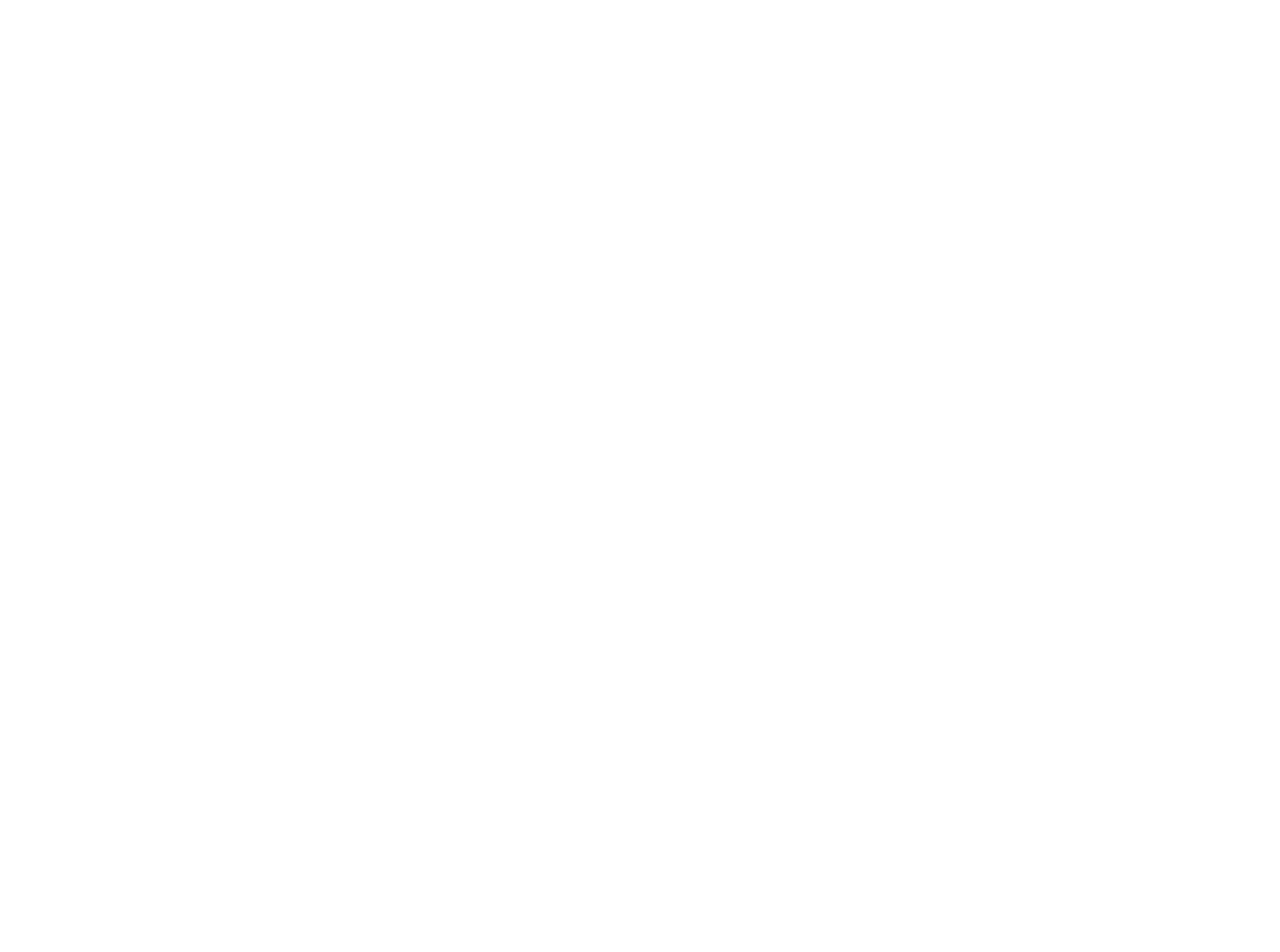
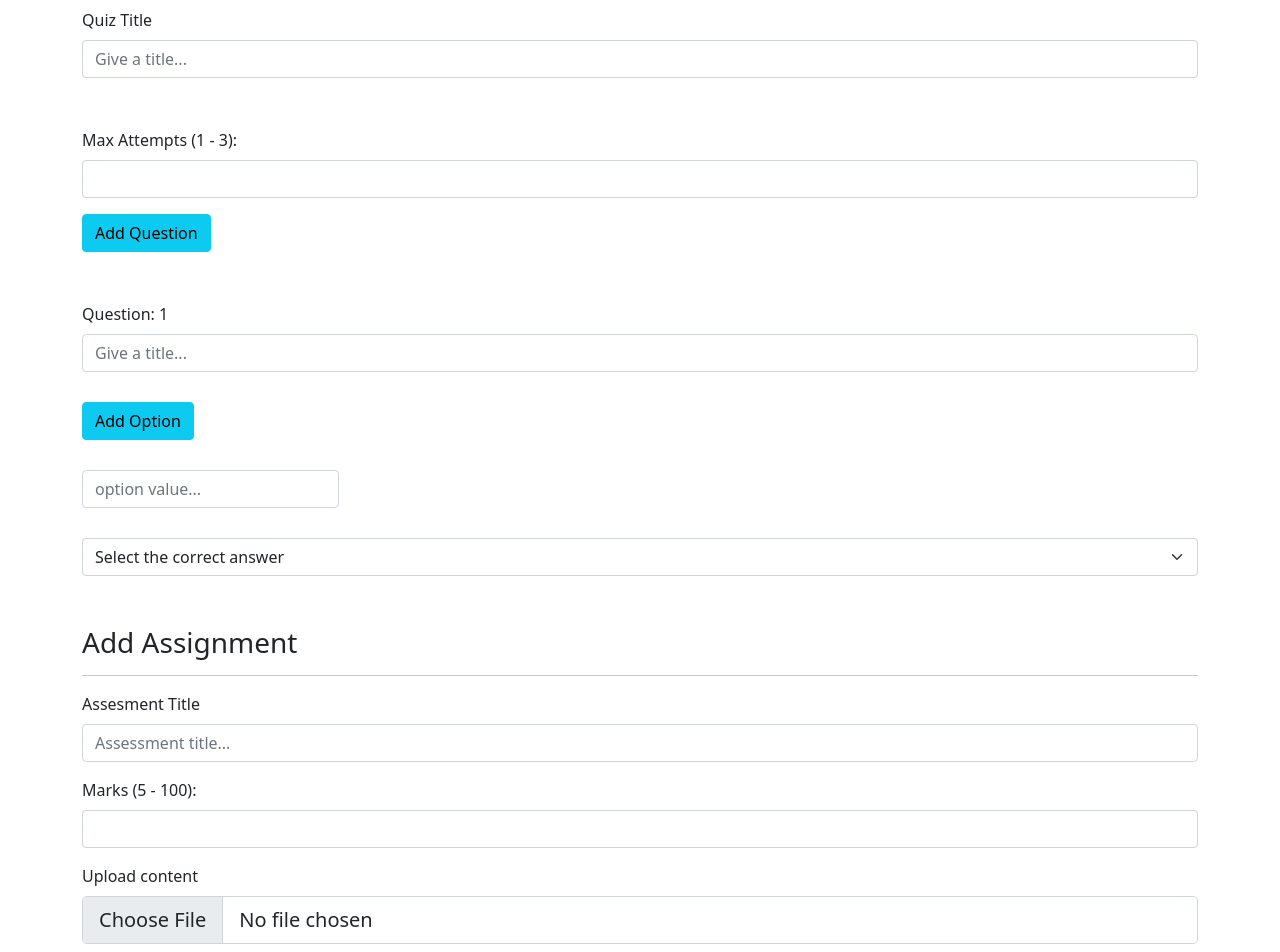
Before and after one commit to haroon-omer2000/brilliantpro, a React (Create React App) app: page /AddCourse in a window 1280 px wide. Shown: the part 900-1852 px from the top of the page. Before the commit the page ends 818 px from the top, so only its background shows below. Built offline with nearby package versions, Linux system fonts and the light colour scheme.

Commit message:
Add ability to add atleast one quiz/assignment upon creating new course

```diff
--- a/src/components/AddCourse.js
+++ b/src/components/AddCourse.js
@@ -8,41 +8,121 @@
 
   const navigate = useNavigate();
 
+  //////////////////// COURSE INFORMATION
   const [title, setTitle] = useState('');
   const [weeks, setWeeks] = useState(1);
   const [price, setPrice] = useState(5);
   const [overview, setOverview] = useState('');
   const [imageUpload, setImageUpload] = useState(null);
   const [certificateUpload, setCertificateUpload] = useState(null);
-  const [certificate, setCertificate] = useState(null);
+  const [maxAttempts, setMaxAttempts] = useState(1);
 
   const uploadImage = async(e) => {
     e.preventDefault();
     const imageRef = ref(storage, `course_banners/${imageUpload.name + v4()}`);
     uploadBytes(imageRef, imageUpload).then((snapshot) => {
-        getDownloadURL(snapshot.ref).then( url => {
-            uploadCertificate(url)
+        getDownloadURL(snapshot.ref).then( image => {
+            uploadCertificate(image)
         })
     })
   }
 
-  const uploadCertificate = (url) => {
+  const uploadCertificate = (image) => {
     const certificateRef = ref(storage, `course_certificates/${certificateUpload.name + v4()}`);
     uploadBytes(certificateRef, certificateUpload).then((snapshot) => {
         getDownloadURL(snapshot.ref).then( certificate => {
-            addCourse(url, certificate)
+            uploadContent(image, certificate)
         })
     })
   }
 
-  const addCourse = async(url, certificate) => {
+  //////////////////// QUIZ INFORMATION
+  const [quizTitle, setQuizTitle] = useState('');
+  const [questions, setQuestions] = useState([
+      {
+          question: "",
+          options: [
+              {
+                  option: "",
+                  correct: false
+              }
+          ]
+      }
+  ]);
+
+  const handleQuestionChange = (i, e) => {
+    let tempQuestions = [...questions];
+    tempQuestions[i].question = e.target.value;
+    setQuestions(tempQuestions);
+  }
+
+  const handleOptionChange = (index, i, e) => {
+    let tempQuestions = [...questions];
+    tempQuestions[index].options[i].option = e.target.value;
+    setQuestions(tempQuestions);
+  }
+
+  const addQuestion = () => {
+      setQuestions([...questions,{
+        question: "",
+        options: [
+            {
+                option: "",
+                correct: false
+            }
+        ]
+      }]);
+  }
+
+  const addOption = (i) => {
+    let tempQuestions = [...questions];
+    let question = {...questions[i]};
+    question.options.push( {
+        option: "",
+        correct: false
+    })
+    tempQuestions[i] = question;
+    setQuestions(tempQuestions);
+  }
+
+  const markCorrect = (e, i) => {
+    let tempQuestions = [...questions];
+    let question = {...questions[i]};
+    question.options[e.target.value].correct = true;
+    tempQuestions[i] = question;
+    setQuestions(tempQuestions);
+  }
+
+  //////////////////// ASSIGNMENT INFORMATION
+  const [assignmentTitle, setAssignmentTitle] = useState('');
+  const [marks, setMarks] = useState(0);
+  const [contentUpload, setContentUpload] = useState(null);
+
+  const uploadContent = async(image, certificate) => {
+    const assessmentRef = ref(storage, `course_materials/${contentUpload.name + v4()}`);
+    uploadBytes(assessmentRef, contentUpload).then((snapshot) => {
+      getDownloadURL(snapshot.ref).then( url => {
+          addCourse(image, certificate, url);
+      });
+    });
+  }
+
+
+//   const addQuiz = async (e) => {
+//     e.preventDefault();
+
+
+//   }
+
+
+  const addCourse = async(image, certificate, url, e) => {
 
     const course_info = {
         title,
         weeks,
         overview,
         price,
-        url,
+        image,
         certificate
     };
 
@@ -53,7 +133,38 @@
         },
         body: JSON.stringify(course_info)
     }).then(response => response.json()).then(status => {
-        navigate("/");
+        let title = quizTitle;
+        let max_attempts = maxAttempts;
+        const quiz_data = {
+            title,
+            questions,
+            max_attempts
+        };
+
+        fetch(`http://localhost:4000/Courses/${status['course_id']}/Quizzes/new`,{
+        method: "POST",
+        headers: {
+            "Content-Type":"application/json"
+        },
+        body: JSON.stringify(quiz_data)
+        }).then(response => response.json()).then(status => {
+            let title = assignmentTitle;
+            const assessment_info = {
+                title,
+                marks,
+                url
+              }
+
+              fetch(`http://localhost:4000/Courses/${status['course_id']}/Assessments/new`,{
+              method: "POST",
+              headers: {
+                  "Content-Type":"application/json"
+              },
+              body: JSON.stringify(assessment_info)
+              }).then(response => response.json()).then(status => {
+                navigate("/");
+              });
+        });
     });
   }
 
@@ -61,6 +172,7 @@
     <div className='container'>
         <h2 className='page-header'>Enter course details</h2>
         <form onSubmit={uploadImage}>
+            <h3>Add Course Info</h3><hr/>
             <div className="mb-3">
                 <label htmlFor="title" className="form-label">Course Title</label>
                 <input onChange={(e) => {setTitle(e.target.value)}} required type="text" className="form-control"  placeholder='Course title...' />
@@ -84,7 +196,72 @@
             <div>
                 <label htmlFor="formFileLg" className="form-label">Upload course certificate</label>
                 <input onChange={(e) => {setCertificateUpload(e.target.files[0])}} accept=".pdf" required className="form-control form-control-lg" id="formFileLg" type="file"/>
+            </div><br/><br/>
+
+            {/* ///////// QUIZ INFORMATION /////////////// */}
+            <h3>Add Quiz</h3><hr/>
+            <div className="mb-3">
+                <label htmlFor="exampleFormControlInput1" className="form-label">Quiz Title</label>
+                <input onChange={(e) => setQuizTitle(e.target.value)} value={quizTitle} required type="text" className="form-control quiz-title" id="exampleFormControlInput1" placeholder="Give a title..." />
+            </div>
+            <div className="mb-3">
+              <label className="form-label" htmlFor="max_attempts">Max Attempts (1 - 3):</label>
+              <input onChange={(e) => setMaxAttempts(e.target.value)} className="form-control" required type="number" id="max_attempts" name="max_attempts" min="1" max="3" />
+            </div>
+            <button type='button' onClick={addQuestion} className='btn btn-info quiz-title'>Add Question</button>
+            <div>
+            {
+                (questions.length !== 0) ?
+
+                    questions.map((question, index) => {
+                        return (
+                            <div className='quiz-title' key = {index} >
+                                <label htmlFor="exampleFormControlInput1" className="form-label">Question: {index + 1} </label>
+                                <input onChange={ (e) => handleQuestionChange(index, e)} required type="text" className="form-control question-text" value={question.question} id="exampleFormControlInput1" placeholder="Give a title..." />
+                                <button type='button' onClick={(e) => addOption(index)} className='btn btn-info question-text'>Add Option</button><br/>
+                                <div className="input-group input-space">
+                                    {
+                                        question.options.map((option, i) => {
+                                            return (
+                                                <div key={i} >
+                                                    <input onChange={(e) => handleOptionChange(index, i, e)} required type="text" placeholder='option value...' className="form-control" />
+                                                </div>
+                                            )
+                                        })
+                                    }
+                                </div>
+                                <select required className="form-select" aria-label="Default select example" onChange={(e) => markCorrect(e, index)}>
+                                    <option selected value="" disabled>Select the correct answer</option>
+                                    {question.options.map( (option, i) => {
+                                        return (
+                                            <option key={i} value={i}>{option.option}</option>
+                                        )
+                                    })}
+                                </select>
+                            </div>
+                        )
+                    })
+
+                    :
+                        false
+            }
+            </div>
+
+            {/* ///////// ASSIGNMENT INFORMATION /////////////// */}
+            <h3>Add Assignment</h3><hr/>
+            <div className="mb-3">
+                <label htmlFor="title" className="form-label">Assesment Title</label>
+                <input onChange={(e) => {setAssignmentTitle(e.target.value)}} required type="text" className="form-control"  placeholder='Assessment title...' />
+            </div>
+            <div className="mb-3">
+              <label className="form-label" htmlFor="quantity">Marks (5 - 100):</label>
+              <input onChange={(e) => setMarks(e.target.value)} className="form-control" required type="number" id="quantity" name="quantity" min="5" max="100" />
+            </div>
+            <div>
+                <label htmlFor="formFileLg" className="form-label">Upload content</label>
+                <input onChange={(e) => {setContentUpload(e.target.files[0])}} accept=".pdf,.pptx,.xlsx,.docx" required className="form-control form-control-lg" id="formFileLg" type="file"/>
             </div><br/>
+
             <button type="submit" className="btn btn-primary">ADD</button>
         </form>
     </div>
--- a/src/components/CourseInfo.js
+++ b/src/components/CourseInfo.js
@@ -5,7 +5,7 @@
   return (
     <div className="col">
       <div className="card h-100 text-center">
-        <img src={course.url} className="courses-img card-img-top" alt='...'/>
+        <img src={course.image} className="courses-img card-img-top" alt='...'/>
         <div className="card-body">
           <h5 className="card-title">{course.title}</h5>
           <p className="card-text">{course.overview}</p>
--- a/src/components/Courses.js
+++ b/src/components/Courses.js
@@ -22,7 +22,7 @@
 
                 courses.map((course) => {
                     return (
-                        <Course key = {course._id} id = {course._id} title = {course.title} weeks = {course.weeks} overview = {course.overview} url = {course.url} price = {course.price} />
+                        <Course key = {course._id} id = {course._id} title = {course.title} weeks = {course.weeks} overview = {course.overview} url = {course.image} price = {course.price} />
                     )
                 }))
             :
--- a/src/components/DisplayCourse.js
+++ b/src/components/DisplayCourse.js
@@ -28,7 +28,7 @@
         setTitle(status['course'].title);
         setWeeks(status['course'].weeks);
         setOverview(status['course'].overview);
-        setUrl(status['course'].url);
+        setUrl(status['course'].image);
         setCertificate(status['course'].certificate);
     });
   },[])
--- a/src/components/Quiz.js
+++ b/src/components/Quiz.js
@@ -11,6 +11,7 @@
       <div className="card-body">
         <h5 className="card-title">{quiz.title}</h5>
         <p className="card-text">Total questions: <strong>{quiz.questions.length}</strong></p>
+        <p className="card-text">Maximum attempts: <strong>{quiz.max_attempts}</strong></p>
         <Link to={"/Courses/" + params.id + "/Quizzes/" + quiz._id} params={{id: quiz._id, course_id: params.id}} >
             <p className='btn btn-primary'>Start</p>
         </Link>
```
Also changed, not shown: 1 other file (tests, documents, lock files or other folders).
